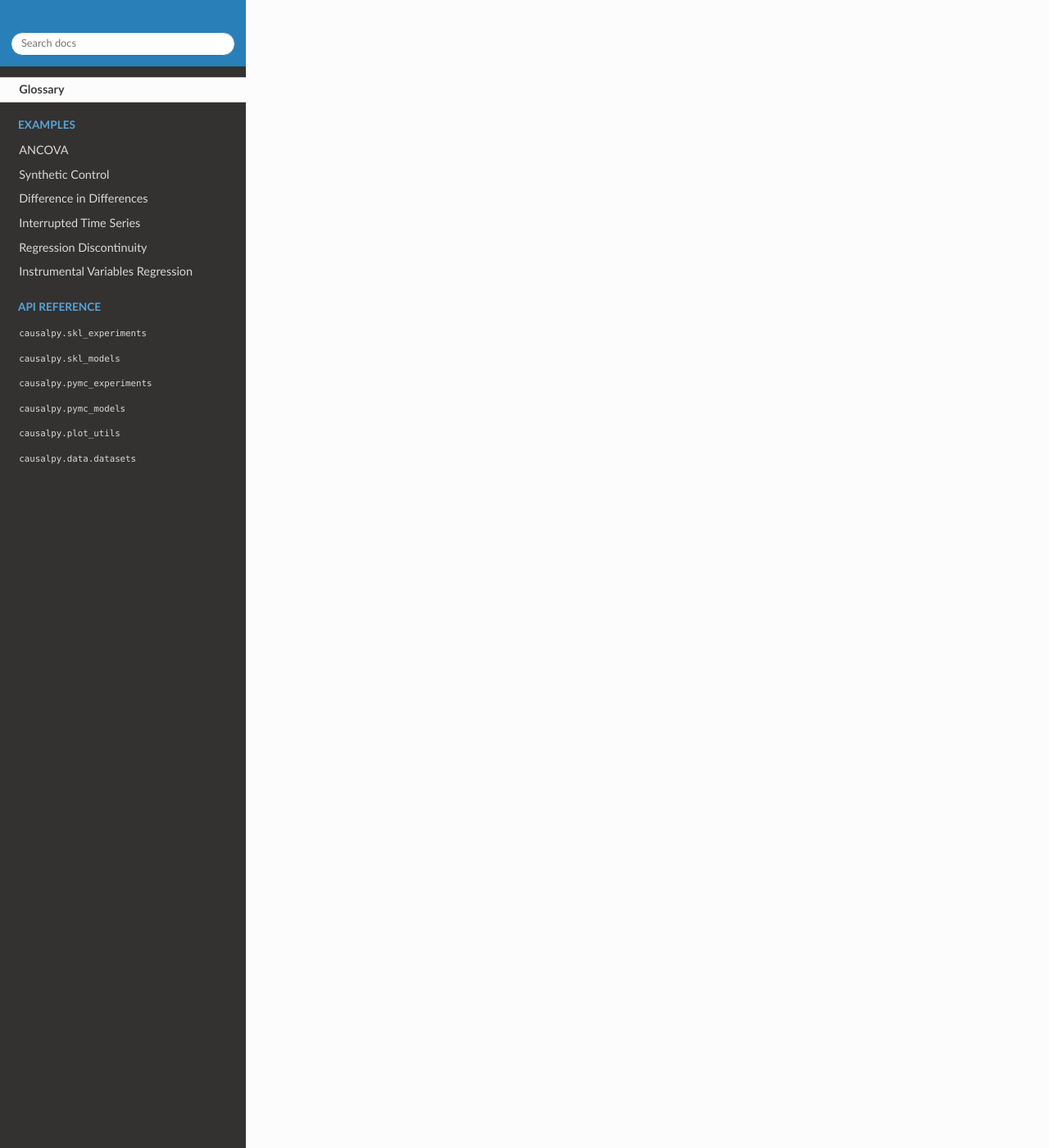
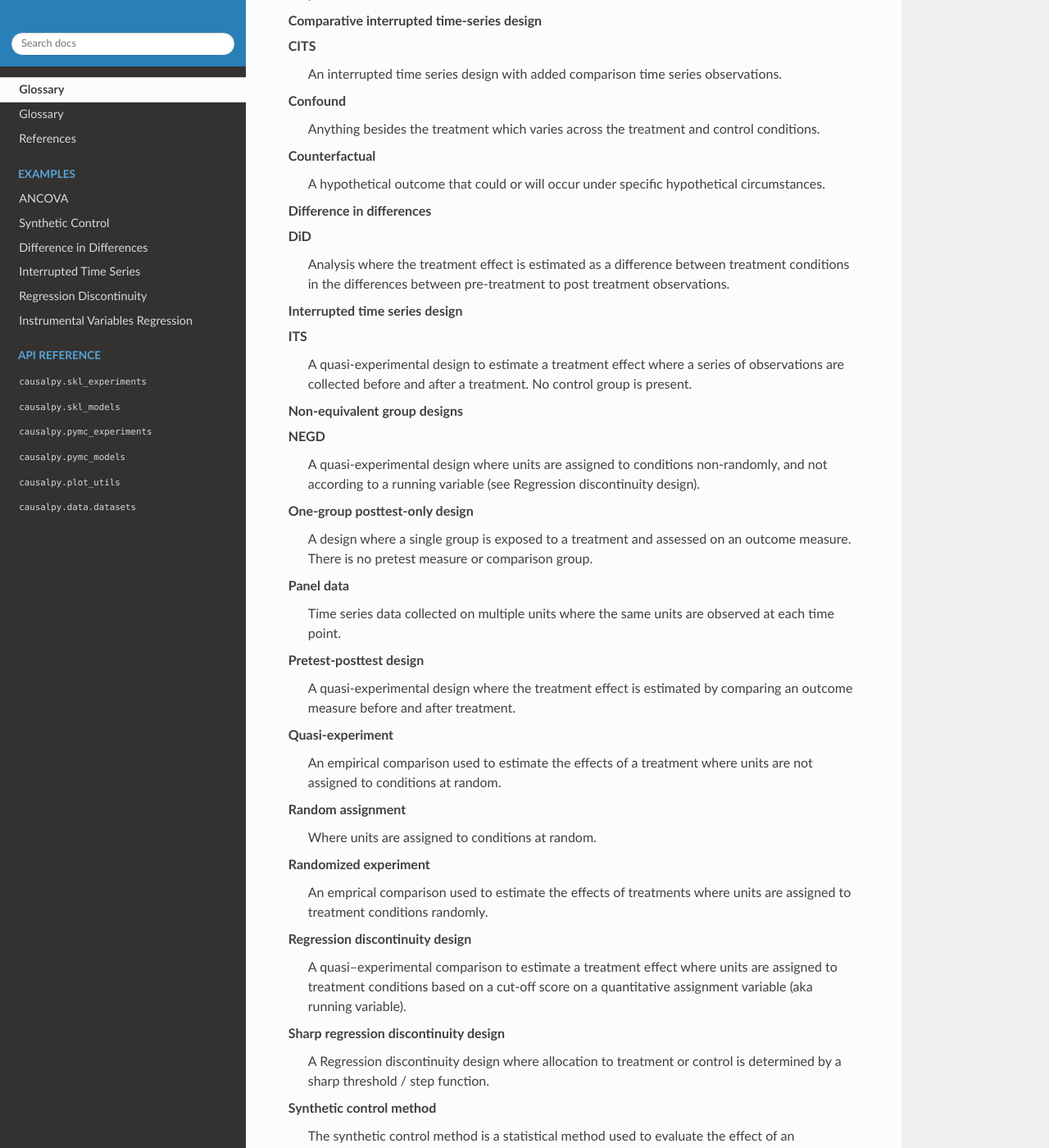
Before and after one commit to pymc-labs/CausalPy, a Sphinx documentation site: the page built from docs/source/glossary.rst, in a window 1280 px wide and 1400 px high, scrolled down 3090 px. Shown: the whole window at 82% size. Built offline with Sphinx 7.4.7 and the Read the Docs theme 2.0.0, drawn with Linux system fonts in a browser that asks for light colours; pages that are not in the unit, such as notebooks, are missing from menus; cross-references to code outside the pages are shown as plain code; some of the changed text lies outside the part shown.

Commit message:
update to proper sphinx glossary

```diff
--- a/docs/source/glossary.rst
+++ b/docs/source/glossary.rst
@@ -81,3 +81,86 @@ Glossary
 References
 ----------
 .. footbibliography::
+Glossary
+========
+
+.. glossary::
+   :sorted:
+
+   ANCOVA
+      Analysis of covariance is a simple linear model, typically with one continuous predictor (the covariate) and a catgeorical variable (which may correspond to treatment or control group). In the context of this package, ANCOVA could be useful in pre-post treatment designs, either with or without random assignment. This is similar to the approach of difference in differences, but only applicable with a single pre and post treatment measure.
+
+   Average treatment effect
+   ATE
+      The average treatement effect across all units.
+
+   Average treatment effect on the treated
+   ATT
+      The average effect of the treatment on the units that recieved it. Also called Treatment on the treated.
+
+   Change score analysis
+      A statistical procedure where the outcome variable is the difference between the posttest and protest scores.
+
+   Comparative interrupted time-series design
+   CITS
+      An interrupted time series design with added comparison time series observations.
+
+   Confound
+      Anything besides the treatment which varies across the treatment and control conditions.
+
+   Counterfactual
+      A hypothetical outcome that could or will occur under specific hypothetical circumstances.
+
+   Difference in differences
+   DiD
+      Analysis where the treatment effect is estimated as a difference between treatment conditions in the differences between pre-treatment to post treatment observations.
+
+   Interrupted time series design
+   ITS
+      A quasi-experimental design to estimate a treatment effect where a series of observations are collected before and after a treatment. No control group is present.
+
+   Non-equivalent group designs
+   NEGD
+      A quasi-experimental design where units are assigned to conditions non-randomly, and not according to a running variable (see Regression discontinuity design).
+
+   One-group posttest-only design
+      A design where a single group is exposed to a treatment and assessed on an outcome measure. There is no pretest measure or comparison group.
+
+   Panel data
+      Time series data collected on multiple units where the same units are observed at each time point.
+
+   Pretest-posttest design
+      A quasi-experimental design where the treatment effect is estimated by comparing an outcome measure before and after treatment.
+
+   Quasi-experiment
+      An empirical comparison used to estimate the effects of a treatment where units are not assigned to conditions at random.
+
+   Random assignment
+      Where units are assigned to conditions at random.
+
+   Randomized experiment
+      An emprical comparison used to estimate the effects of treatments where units are assigned to treatment conditions randomly.
+
+   Regression discontinuity design
+      A quasi–experimental comparison to estimate a treatment effect where units are assigned to treatment conditions based on a cut-off score on a quantitative assignment variable (aka running variable).
+
+   Sharp regression discontinuity design
+      A Regression discontinuity design where allocation to treatment or control is determined by a sharp threshold / step function.
+
+   Synthetic control method
+      The synthetic control method is a statistical method used to evaluate the effect of an intervention in comparative case studies. It involves the construction of a weighted combination of groups used as controls, to which the treatment group is compared.
+
+   Treatment on the treated effect
+   TOT
+      The average effect of the treatment on the units that recieved it. Also called the average treatment effect on the treated (ATT).
+
+   Treatment effect
+      The difference in outcomes between what happened after a treatment is implemented and what would have happened (see Counterfactual) if the treatment had not been implemented, assuming everything else had been the same.
+
+   Wilkinson notation
+      A notation for describing statistical models :footcite:p:`wilkinson1973symbolic`.
+
+
+References
+==========
+.. footbibliography::
```
